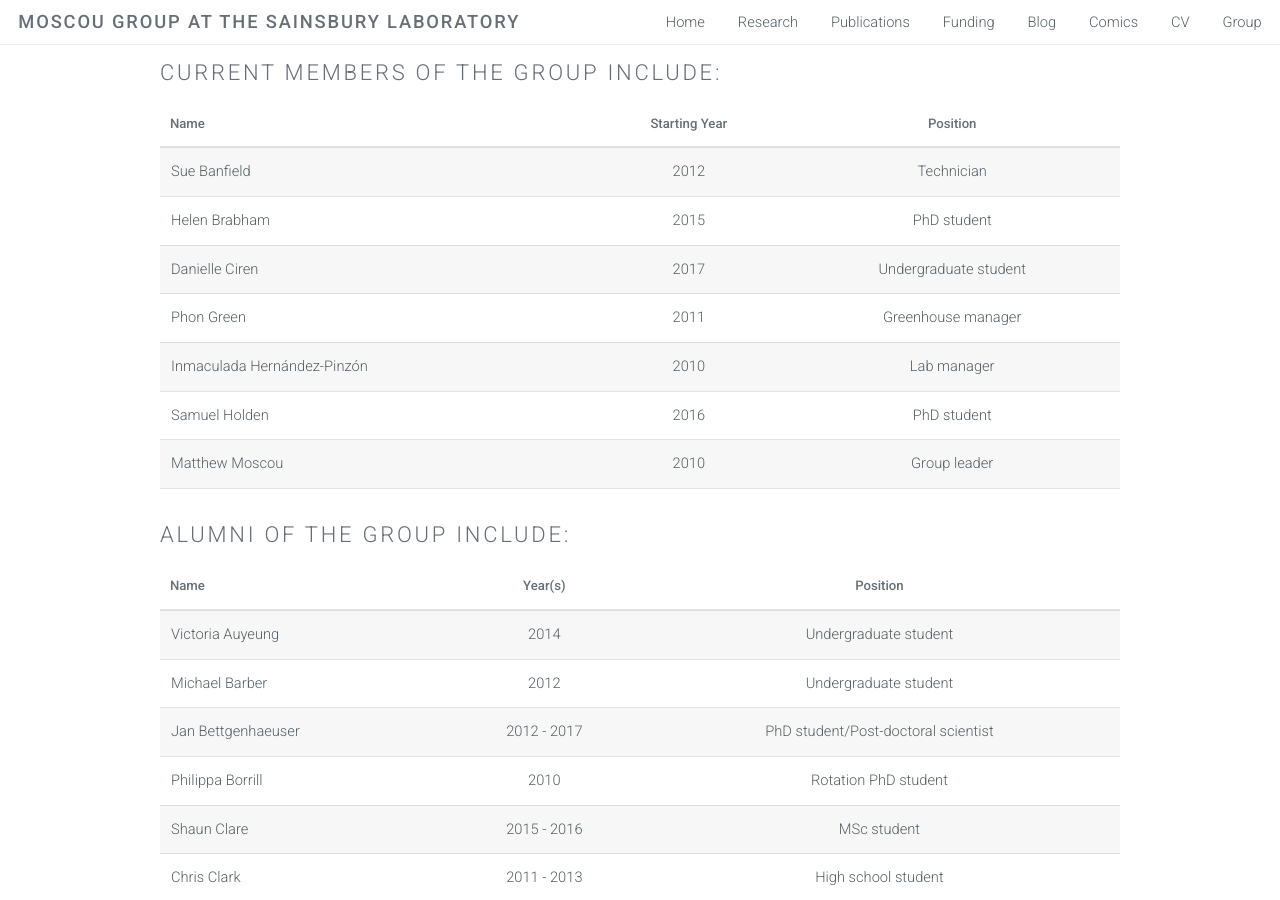
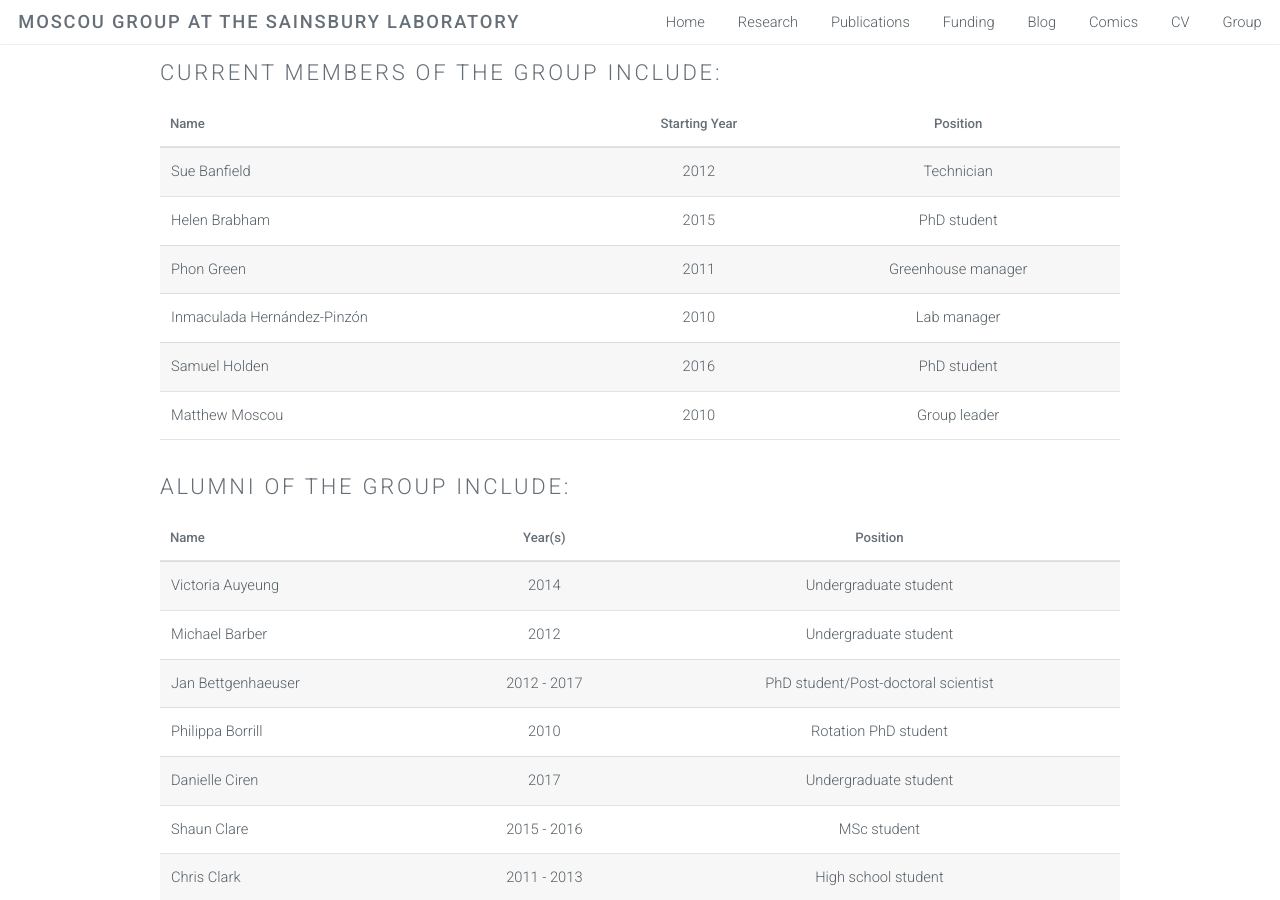
Before and after one commit to matthewmoscou/matthewmoscou.github.io, a Jekyll site: the page built from Group.markdown, in a window 1280 px wide and 900 px high, scrolled down 663 px. Built offline with Jekyll 4.4.1, drawn with Linux system fonts in a browser that asks for light colours; some of the changed lines change nothing that is shown.

Commit message:
20180103c update

```diff
--- a/Group.markdown
+++ b/Group.markdown
@@ -10,7 +10,6 @@ permalink: /Group/
 |:----------------------------|:-------------:|:---------------------:|
 |Sue Banfield                 | 2012          |Technician             |
 |Helen Brabham                | 2015          |PhD student            |
-|Danielle Ciren               | 2017          |Undergraduate student  |
 |Phon Green                   | 2011          |Greenhouse manager     |
 |Inmaculada Hernández-Pinzón  | 2010          |Lab manager            |
 |Samuel Holden                | 2016          |PhD student            |
@@ -24,6 +23,7 @@ permalink: /Group/
 |Michael Barber               |   2012    |Undergraduate student              |
 |Jan Bettgenhaeuser           |2012 - 2017|PhD student/Post-doctoral scientist|
 |Philippa Borrill             |   2010    |Rotation PhD student               |
+|Danielle Ciren               |   2017    |Undergraduate student              |
 |Shaun Clare                  |2015 - 2016|MSc student                        |
 |Chris Clark                  |2011 - 2013|High school student                |
 |Georgina Cox                 |2013 - 2014|Technician                         |
```
Also changed, not shown: images/grouplowres.jpg.
